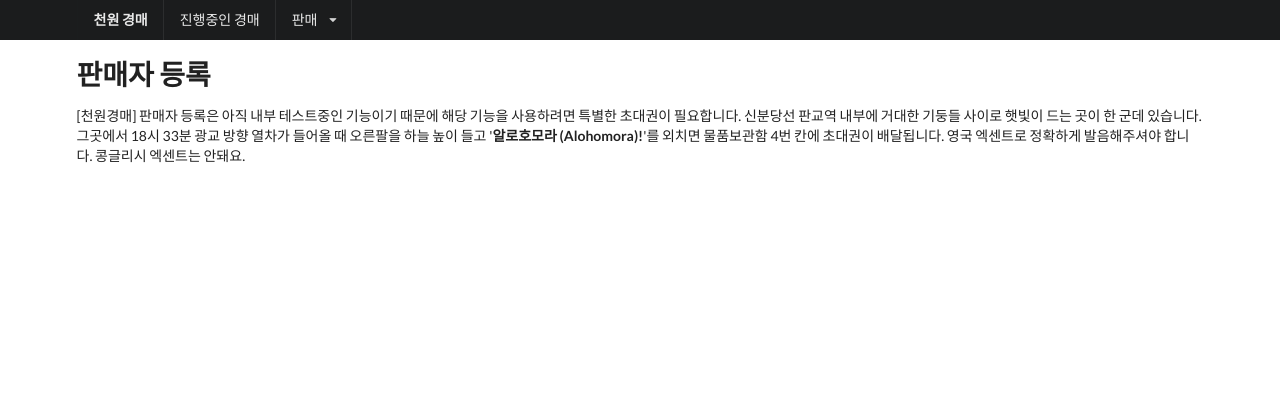
After one commit to Kisung/auction, a Flask app: page /sellers/register in a window 1280 px wide. The commit adds this page. Shown: the top 420 px of the page. Run offline with Flask 2, Linux system fonts and the light colour scheme; some libraries are stand-ins or nearby versions.

Commit message:
Getting started with seller's interface

```diff
--- a/auction/main.py
+++ b/auction/main.py
@@ -2,7 +2,7 @@ import os
 
 from flask import Blueprint, flash, redirect, render_template, request, url_for
 
-from auction.forms import BidForm, ConfirmBidForm
+from auction.forms import BidForm, ConfirmBidForm, CreateAuctionForm
 from auction.models import Auction, Bid, User
 from auction.utils import now
 
@@ -18,6 +18,15 @@ def list_auctions():
         'auctions': auctions,
     }
     return render_template('list_auctions.html', **context)
+
+
+@main_module.route('/actions/new')
+def create_auction():
+    form = CreateAuctionForm()
+    context = {
+        'form': form,
+    }
+    return render_template('create_auction.html', **context)
 
 
 @main_module.route('/auction/<int:auction_id>')  # legacy
@@ -157,6 +166,12 @@ def view_sold_notification(auction_id):
     return render_sold_notification(auction)
 
 
+@main_module.route('/sellers/register')
+def register_seller():
+    context = {}
+    return render_template('register_seller.html', **context)
+
+
 def parse_price(value, currency='KRW'):
     if currency == 'KRW':
         return int(value)
--- a/auction/templates/layout.html
+++ b/auction/templates/layout.html
@@ -24,6 +24,13 @@
         천원 경매
       </a>
       <a href="{{ url_for('main.list_auctions') }}" class="item">진행중인 경매</a>
+      <div class="ui simple dropdown item">
+        판매 <i class="dropdown icon"></i>
+        <div class="menu">
+          <a href="{{ url_for('main.create_auction') }}" class="item">상품 등록</a>
+          <a href="{{ url_for('main.register_seller') }}" class="item">판매자 등록</a>
+        </div>
+      </div>
 		</div>
   </div>
 
--- /dev/null
+++ b/auction/templates/register_seller.html
@@ -0,0 +1,15 @@
+{% extends 'layout.html' %}
+{% block content %}
+
+<h1>판매자 등록</h1>
+
+<p>
+  [천원경매] 판매자 등록은 아직 내부 테스트중인 기능이기 때문에 해당 기능을
+  사용하려면 특별한 초대권이 필요합니다. 신분당선 판교역 내부에 거대한 기둥들
+  사이로 햇빛이 드는 곳이 한 군데 있습니다. 그곳에서 18시 33분 광교 방향 열차가
+  들어올 때 오른팔을 하늘 높이 들고 '<b>알로호모라 (Alohomora)!</b>'를 외치면
+  물품보관함 4번 칸에 초대권이 배달됩니다. 영국 엑센트로 정확하게 발음해주셔야
+  합니다. 콩글리시 엑센트는 안돼요.
+</p>
+
+{% endblock %}
```
Also changed, not shown: auction/forms.py (+18 -4 lines), auction/templates/create_auction.html (added, +23 -0 lines).
